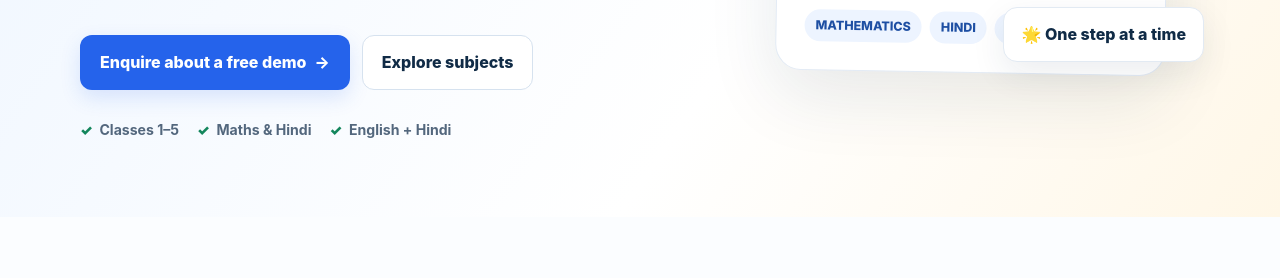
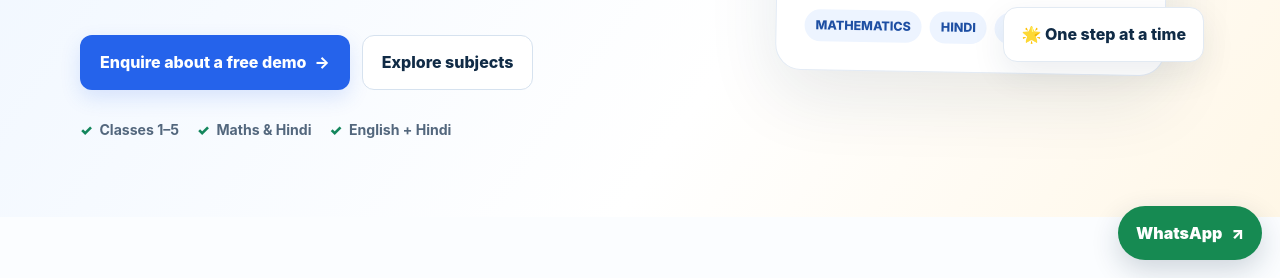
Before and after one commit to shahzad-academy/shahzad-online-academy, a plain HTML site: page index.html in a window 1280 px wide. Shown: the part 522-800 px from the top of the page. Drawn offline with Linux system fonts and the light colour scheme.

Commit message:
Add files via upload

```diff
--- a/index.html
+++ b/index.html
@@ -74,6 +74,11 @@ footer{padding:28px 0;color:#718096;font-size:.88rem}
 .smallprint{font-size:.8rem;color:#7a8796;margin-top:12px}
 @media(max-width:800px){nav{padding:12px 0;align-items:flex-start;flex-direction:column}.links{flex-wrap:wrap;gap:13px!important}.hero{padding:58px 0}.hero-grid,.split{grid-template-columns:1fr}.visual{min-height:300px}.grid-3,.steps{grid-template-columns:1fr}.contact-band{align-items:flex-start;flex-direction:column}}
 @media(max-width:540px){section{padding:55px 0}.bilingual,form{grid-template-columns:1fr}.field.full,.form-note{grid-column:auto}.hero p{font-size:1rem}.learning-card{padding:20px}.float-note{right:0;bottom:0}}
+
+.whatsapp-float{position:fixed;right:18px;bottom:18px;z-index:20;display:inline-flex;align-items:center;gap:9px;padding:14px 18px;border-radius:999px;background:#168a52;color:#fff;text-decoration:none;font-weight:900;box-shadow:0 10px 28px #102b4630}
+.whatsapp-float:hover{background:#117343}
+@media(max-width:540px){.whatsapp-float{right:12px;bottom:12px;padding:12px 15px;font-size:.9rem}}
+
 </style>
 </head>
 <body>
@@ -151,6 +156,8 @@ footer{padding:28px 0;color:#718096;font-size:.88rem}
 <a class="btn btn-primary" href="#demo">Enquire now →</a>
 </div></div></section>
 </main>
+<a class="whatsapp-float" href="https://wa.me/917257954961?text=Hello%20Shahzad%20Online%20Academy%2C%20I%20would%20like%20to%20ask%20about%20online%20tuition." target="_blank" rel="noopener noreferrer" aria-label="Contact Shahzad Online Academy on WhatsApp">WhatsApp <span aria-hidden="true">↗</span></a>
+
 <footer><div class="wrap"><div class="footer-row"><strong>Shahzad Online Academy</strong><span>Online Mathematics & Hindi · Classes 1–5 · English + Hindi</span><span>© 2026 Shahzad Online Academy</span></div><p class="smallprint">Class times, availability and fees are confirmed directly with a parent or guardian. Please add the academy's contact email in the website code before publishing.</p></div></footer>
 <script>
 const ACADEMY_EMAIL = "YOUR-ACADEMY-EMAIL@example.com";
```
